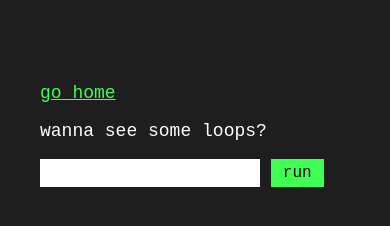
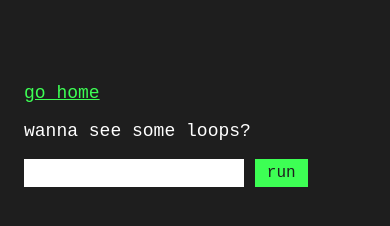
Before and after one commit to parkerray/full-stack-course, a plain HTML site: page code/loops.html in a window 390 px wide. Drawn offline with Linux system fonts and the light colour scheme.

Commit message:
updated styles for mobile

```diff
--- a/style.css
+++ b/style.css
@@ -21,6 +21,7 @@ button {
   cursor: pointer;
   font-size: 1rem;
   font-family:'Courier New', Courier, monospace;
+  color: #1e1e1e
 }
 
 button:hover {
@@ -51,7 +52,7 @@ input:focus {
 
 .container {
   margin: 0 auto;
-  padding: 0 2rem;
+  padding: 0 1rem;
   max-width: 800px;
 }
 
```
